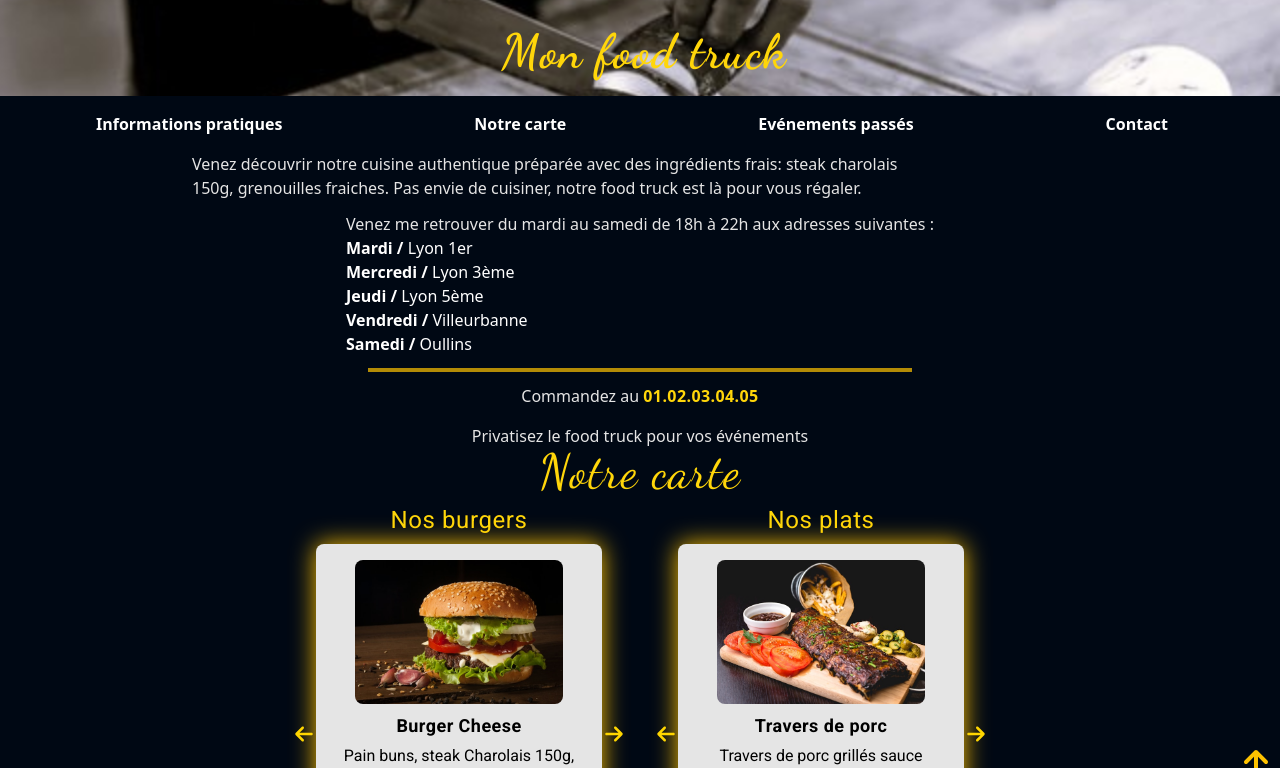
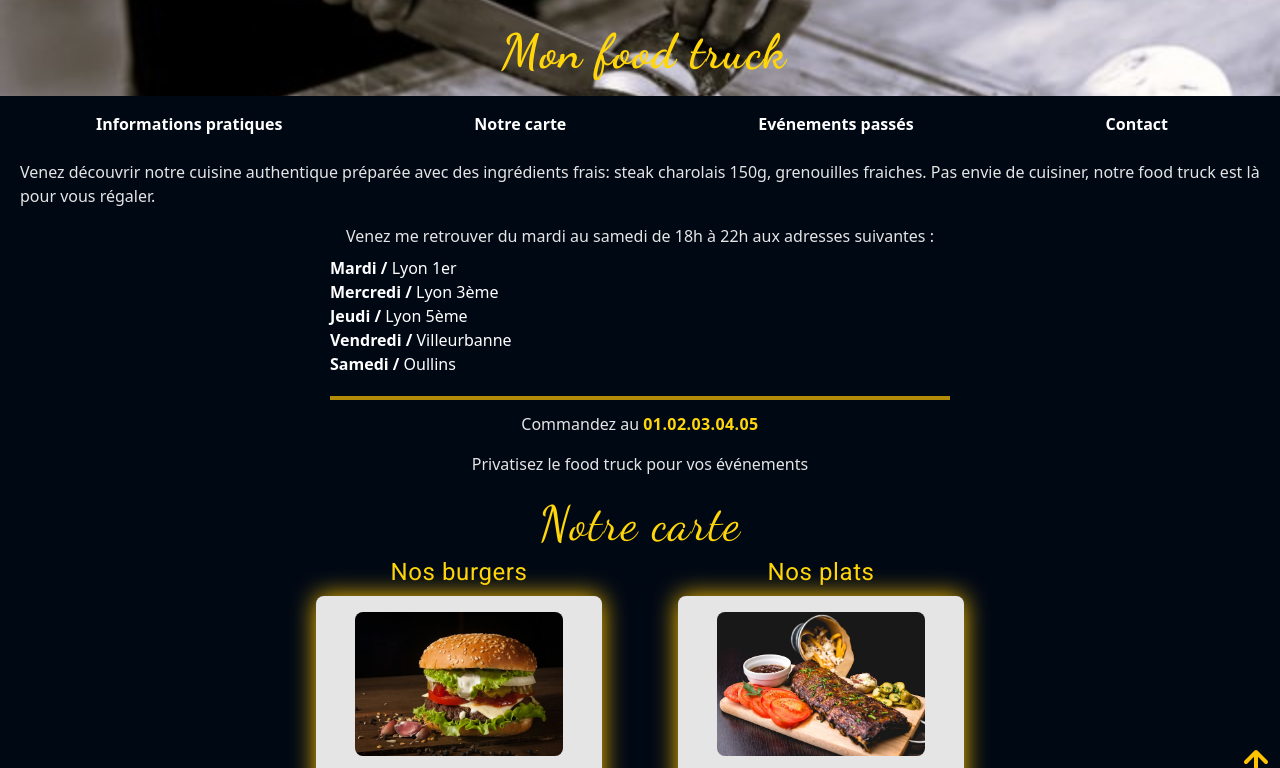
Before and after one commit to Tonyac-create/food_truck, a React (Create React App) app: page /foodtruck in a window 1280 px wide. Shown: the top 768 px of the page. Built offline with nearby package versions, Linux system fonts and the light colour scheme.

Commit message:
update style Informations

```diff
--- a/src/components/Informations.jsx
+++ b/src/components/Informations.jsx
@@ -2,12 +2,14 @@ import React from 'react'
 
 export default function Informations() {
     return (
-        <div id='informations' className=' flex flex-col items-center mx-14 lg:mx-24'>
-            <p className='text-gray text-balance pt-4 mx-14 lg:mx-24'>Venez découvrir notre cuisine authentique préparée avec des ingrédients frais: steak charolais 150g,
-             grenouilles fraiches. Pas envie de cuisiner, notre food truck est là pour vous régaler.</p>
-            <div className='text-gray mt-3 mx-14'>
-                <p className='text-balance'>Venez me retrouver du mardi au samedi de 18h à 22h aux adresses suivantes :</p>
-                <ul className='w-1/2'>
+        <section id='informations' className='my-6 mx-5 text-pretty'>
+            <header className='mb-4'>
+                <h2 className='text-gray'>Venez découvrir notre cuisine authentique préparée avec des ingrédients frais: steak charolais 150g,
+                    grenouilles fraiches. Pas envie de cuisiner, notre food truck est là pour vous régaler.</h2>
+            </header>
+            <div className='text-gray flex flex-col items-center'>
+                <p>Venez me retrouver du mardi au samedi de 18h à 22h aux adresses suivantes :</p>
+                <ul className='w-1/2 my-2'>
                     <li className='text-white'><span className='font-bold'>Mardi /</span> Lyon 1er</li>
 
                     <li className='text-white'><span className='font-bold'>Mercredi / </span>Lyon 3ème</li>
@@ -23,6 +25,6 @@ export default function Informations() {
             <div className="border-2 border-orange opacity-70 w-1/2 mx-auto my-3"></div>
             <p className='text-gray text-center'>Commandez au <span className='text-yellow font-semibold tracking-wide'>01.02.03.04.05</span></p>
             <p className='text-gray text-center mt-4'>Privatisez le food truck pour vos événements</p>
-        </div>
+        </section>
     )
 }
```
